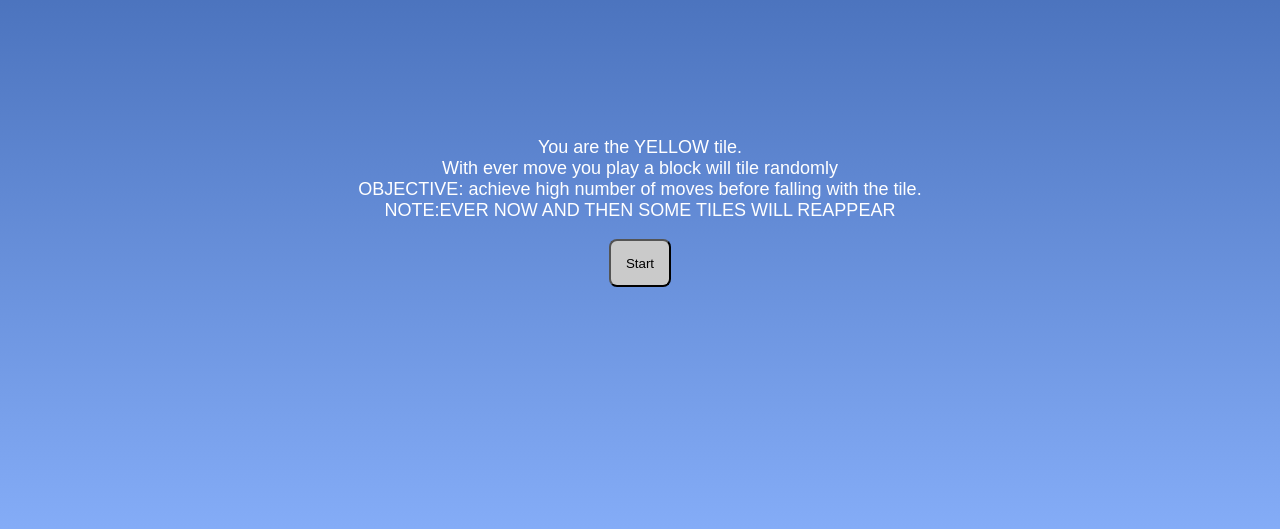
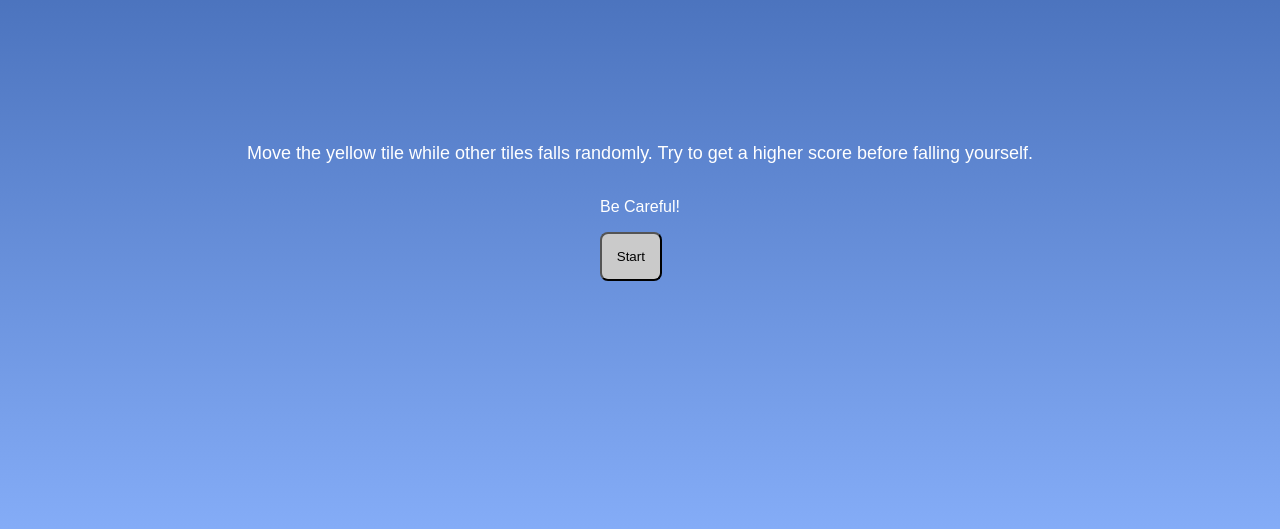
Before and after one commit to mokshdoshi2005/FallingTiles, a plain HTML site: page index.html in a window 1280 px wide. Shown: the part 197-726 px from the top of the page. Drawn offline with nearby package versions, Linux system fonts and the light colour scheme.

Commit message:
Update index.html

```diff
--- a/index.html
+++ b/index.html
@@ -15,11 +15,12 @@
 
     <ui>
         <h1>Falling Tiles</h1>
-        <p>You are the YELLOW tile.<br>
-        With ever move you play a block will tile randomly<br>
-        OBJECTIVE: achieve high number of moves before falling with the tile.<br>
-        NOTE:EVER NOW AND THEN SOME TILES WILL REAPPEAR</p>
-        <button id="START" class="START" onclick="">Start</button>
+        <p>Move the yellow tile while other tiles falls randomly. Try to get a higher score before falling yourself.</p>
+        <div><p>Be Careful!</p><button id="START" class="START" onclick="">Start</button></div>
+
+        <div class="background">
+            <span></span><span></span><span></span><span></span><span></span><span></span><span></span><span></span><span></span><span></span><span></span><span></span><span></span><span></span><span></span><span></span>
+        </div>
     </ui>
 
     <div id="GameBoard">
```
